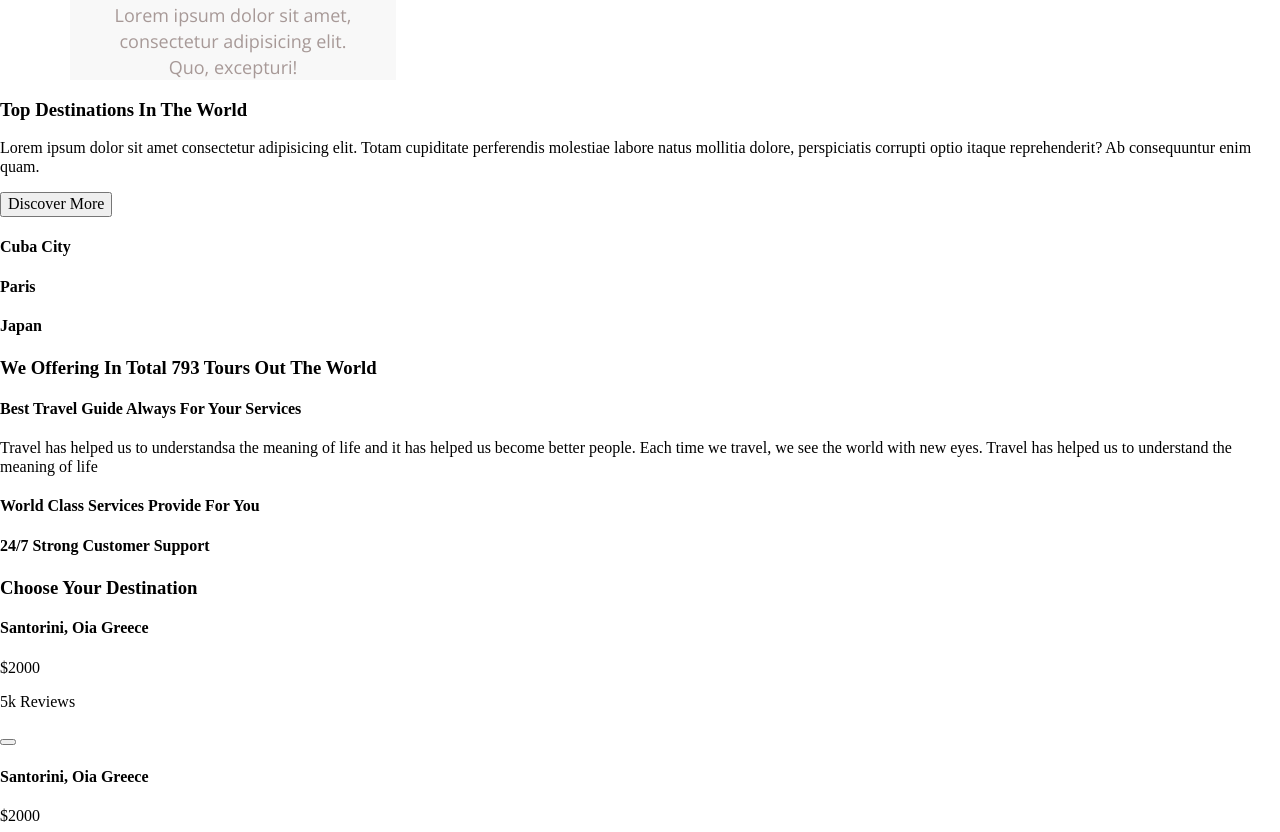
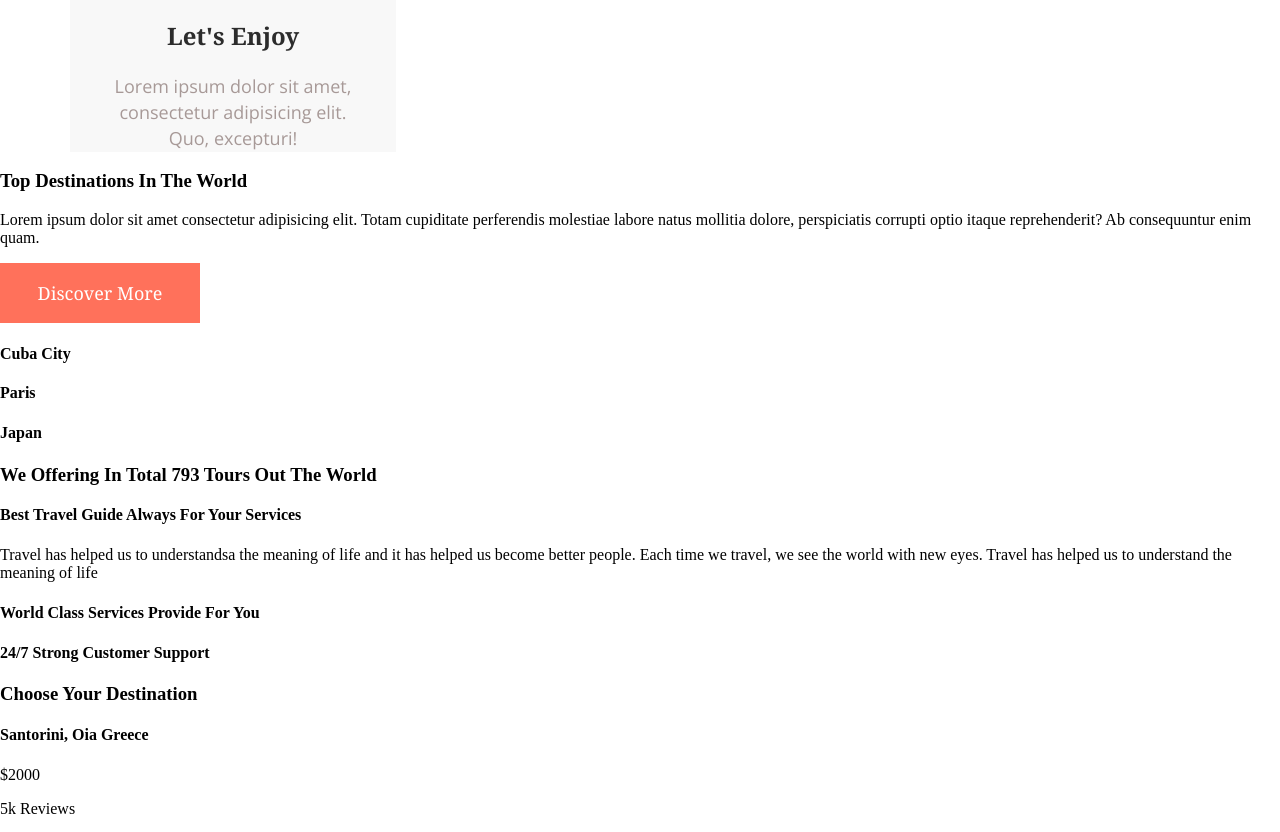
Before and after one commit to Takerumi/travelSite, a website: page source/index.html in a window 1280 px wide. Shown: the part 1620-2452 px from the top of the page. Drawn offline with nearby package versions, Linux system fonts and the light colour scheme; files that its build step writes are made by us from their sources; files whose address does not match are found by name.

Commit message:
Add first styles to buttons

```diff
--- /dev/null
+++ b/source/sass/blocks/_buttons.scss
@@ -0,0 +1,13 @@
+.button {
+  min-width: 200px;
+  min-height: 60px;
+  background-color: $main-red;
+  border: none;
+  color: $main-white;
+  font-family: 'Noto Serif', 'Georgia', serif;
+  font-weight: 500;
+  font-size: 1.8rem;
+  text-align: center;
+}
+.button--short {
+}
--- /dev/null
+++ b/source/sass/blocks/_places.scss
@@ -0,0 +1,28 @@
+.places {
+  &__container {
+  }
+
+  &__text-block {
+  }
+
+  &__title {
+  }
+
+  &__title--red {
+  }
+
+  &__descr {
+  }
+
+  &__button {
+  }
+
+  &__cards {
+  }
+
+  &__card {
+  }
+
+  &__name {
+  }
+}
--- a/source/sass/style.scss
+++ b/source/sass/style.scss
@@ -7,3 +7,5 @@
 @import 'blocks/header';
 @import 'blocks/logo';
 @import 'blocks/benefits';
+@import 'blocks/buttons';
+@import 'blocks/places';
```
